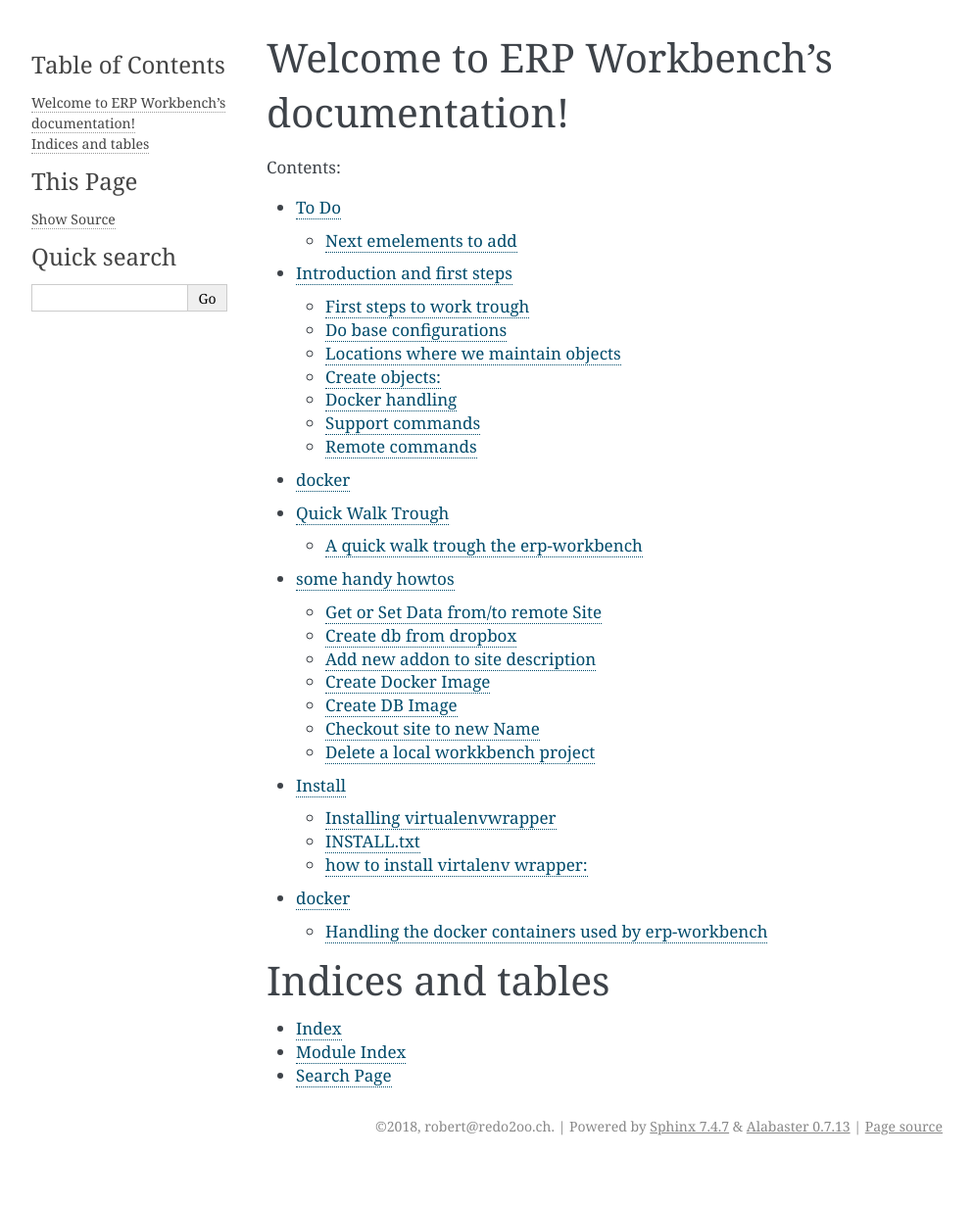
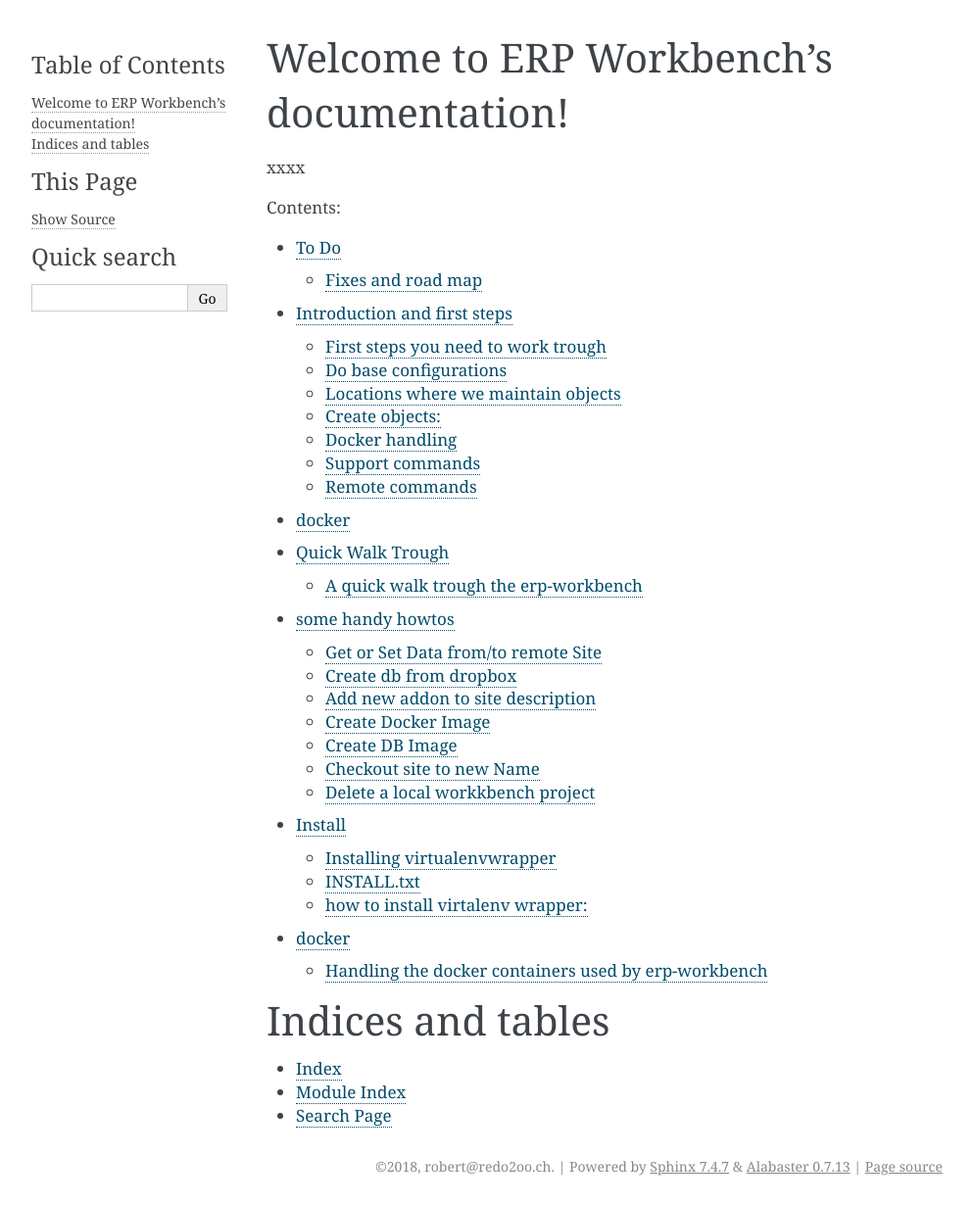
Before and after one commit to westlyou/erp-workbench, a Sphinx documentation site: the page built from help/source/index.rst, in a window 1280 px wide. Shown: the whole page at 98% size, without its empty margins (148-1141 px from the left). Built offline with Sphinx 7.4.7, drawn with Linux system fonts in a browser that asks for light colours; pages that are not in the unit, such as notebooks, are missing from menus; before the commit the page ends 1189 px from its top, so only the background shows below that.

```diff
--- a/help/source/index.rst
+++ b/help/source/index.rst
@@ -1,6 +1,8 @@
 
 Welcome to ERP Workbench's documentation!
 =========================================
+
+xxxx
 
 .. toctree::
     :maxdepth: 2
--- a/help/source/to_do/to_do.rst
+++ b/help/source/to_do/to_do.rst
@@ -1,6 +1,6 @@
-----------------------
-Next emelements to add
-----------------------
+------------------
+Fixes and road map
+------------------
 
 Phase A
 -------
```
Also changed, not shown: help/source/intro.rst (+7 -2 lines).
